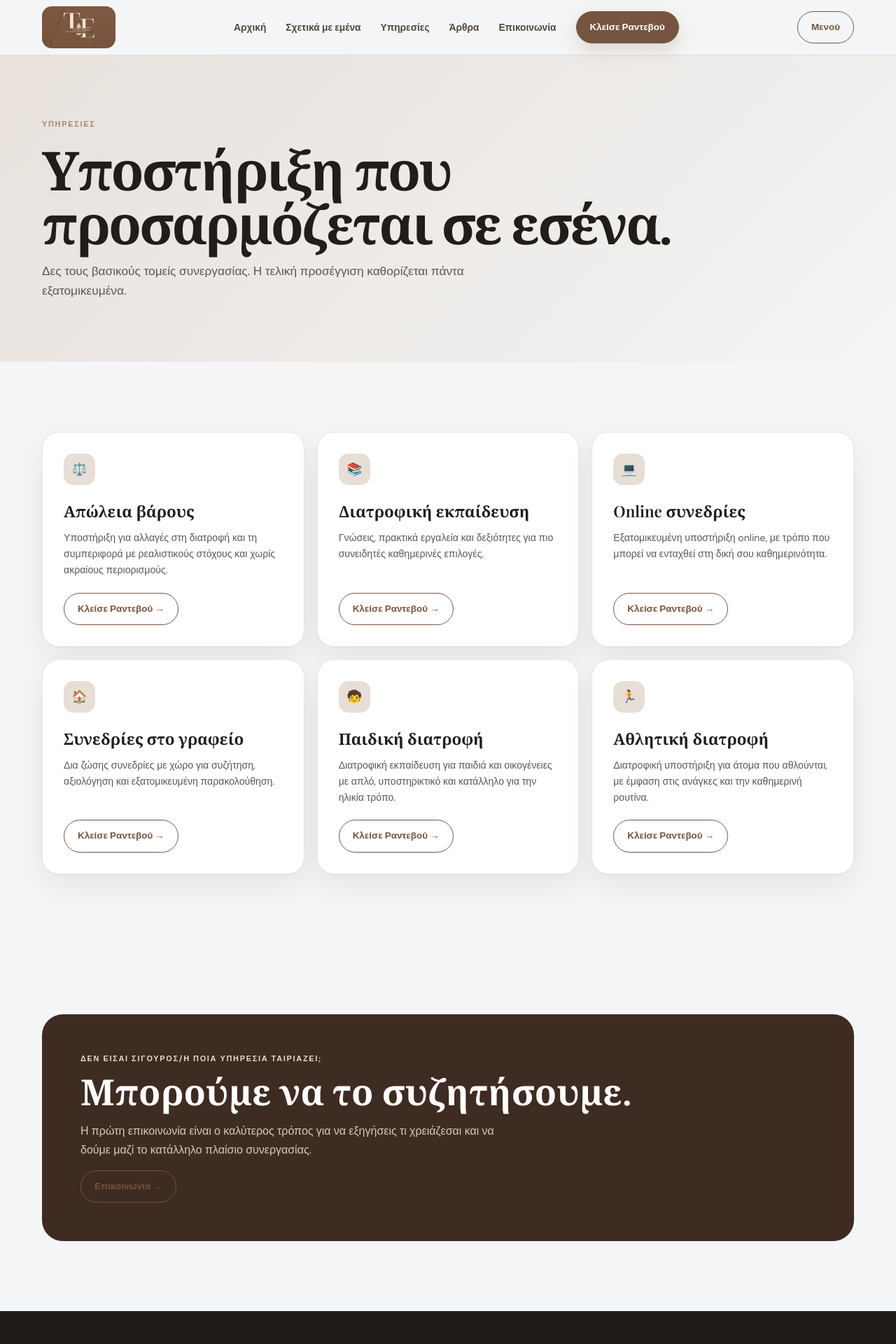
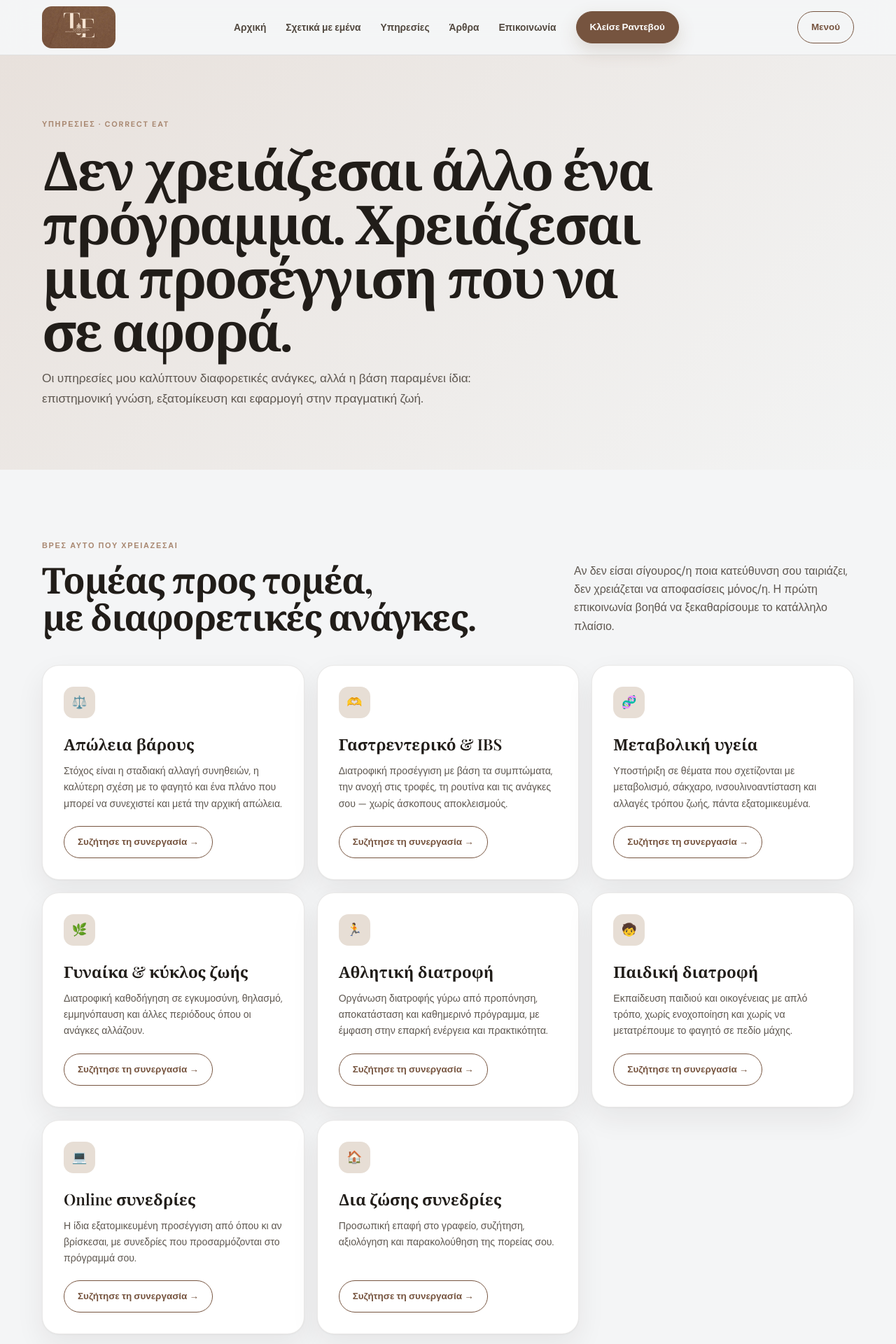
Before and after one commit to correcteat/Webpage, a Next.js app: page /ypiresies in a window 1280 px wide. Shown: the top 1920 px of the page at 70% size. Built offline with nearby package versions, Linux system fonts and the light colour scheme.

Commit message:
Expand services page with clearer pathways and practical guidance

```diff
--- a/app/ypiresies/page.tsx
+++ b/app/ypiresies/page.tsx
@@ -1,4 +1,19 @@
 import Link from 'next/link';
-export const metadata={title:'Υπηρεσίες',description:'Υπηρεσίες διατροφικής υποστήριξης από την Ευδοξία Τσιτάκη.'};
-const services=[['⚖️','Απώλεια βάρους','Υποστήριξη για αλλαγές στη διατροφή και τη συμπεριφορά με ρεαλιστικούς στόχους και χωρίς ακραίους περιορισμούς.'],['📚','Διατροφική εκπαίδευση','Γνώσεις, πρακτικά εργαλεία και δεξιότητες για πιο συνειδητές καθημερινές επιλογές.'],['💻','Online συνεδρίες','Εξατομικευμένη υποστήριξη online, με τρόπο που μπορεί να ενταχθεί στη δική σου καθημερινότητα.'],['🏠','Συνεδρίες στο γραφείο','Δια ζώσης συνεδρίες με χώρο για συζήτηση, αξιολόγηση και εξατομικευμένη παρακολούθηση.'],['🧒','Παιδική διατροφή','Διατροφική εκπαίδευση για παιδιά και οικογένειες με απλό, υποστηρικτικό και κατάλληλο για την ηλικία τρόπο.'],['🏃','Αθλητική διατροφή','Διατροφική υποστήριξη για άτομα που αθλούνται, με έμφαση στις ανάγκες και την καθημερινή ρουτίνα.']];
-export default function Services(){return <main><section className="page-hero"><div className="container"><div className="eyebrow">Υπηρεσίες</div><h1>Υποστήριξη που προσαρμόζεται σε εσένα.</h1><p>Δες τους βασικούς τομείς συνεργασίας. Η τελική προσέγγιση καθορίζεται πάντα εξατομικευμένα.</p></div></section><section className="section"><div className="container services-grid">{services.map(([icon,title,text])=><article className="card service" style={{minHeight:300}} key={title}><div className="icon">{icon}</div><h3>{title}</h3><p>{text}</p><Link className="btn ghost" href="/epikoinonia#rantevou">Κλείσε Ραντεβού →</Link></article>)}</div></section><section className="section alt"><div className="container cta"><div className="eyebrow" style={{color:'#eadcca'}}>Δεν είσαι σίγουρος/η ποια υπηρεσία ταιριάζει;</div><h2>Μπορούμε να το συζητήσουμε.</h2><p>Η πρώτη επικοινωνία είναι ο καλύτερος τρόπος για να εξηγήσεις τι χρειάζεσαι και να δούμε μαζί το κατάλληλο πλαίσιο συνεργασίας.</p><Link className="btn ghost" href="/epikoinonia">Επικοινωνία →</Link></div></section></main>}
+export const metadata={title:'Υπηρεσίες',description:'Εξατομικευμένη διατροφική υποστήριξη από την Ευδοξία Τσιτάκη.'};
+const services=[
+ ['⚖️','Απώλεια βάρους','Στόχος είναι η σταδιακή αλλαγή συνηθειών, η καλύτερη σχέση με το φαγητό και ένα πλάνο που μπορεί να συνεχιστεί και μετά την αρχική απώλεια.'],
+ ['🫶','Γαστρεντερικό & IBS','Διατροφική προσέγγιση με βάση τα συμπτώματα, την ανοχή στις τροφές, τη ρουτίνα και τις ανάγκες σου — χωρίς άσκοπους αποκλεισμούς.'],
+ ['🧬','Μεταβολική υγεία','Υποστήριξη σε θέματα που σχετίζονται με μεταβολισμό, σάκχαρο, ινσουλινοαντίσταση και αλλαγές τρόπου ζωής, πάντα εξατομικευμένα.'],
+ ['🌿','Γυναίκα & κύκλος ζωής','Διατροφική καθοδήγηση σε εγκυμοσύνη, θηλασμό, εμμηνόπαυση και άλλες περιόδους όπου οι ανάγκες αλλάζουν.'],
+ ['🏃','Αθλητική διατροφή','Οργάνωση διατροφής γύρω από προπόνηση, αποκατάσταση και καθημερινό πρόγραμμα, με έμφαση στην επαρκή ενέργεια και πρακτικότητα.'],
+ ['🧒','Παιδική διατροφή','Εκπαίδευση παιδιού και οικογένειας με απλό τρόπο, χωρίς ενοχοποίηση και χωρίς να μετατρέπουμε το φαγητό σε πεδίο μάχης.'],
+ ['💻','Online συνεδρίες','Η ίδια εξατομικευμένη προσέγγιση από όπου κι αν βρίσκεσαι, με συνεδρίες που προσαρμόζονται στο πρόγραμμά σου.'],
+ ['🏠','Δια ζώσης συνεδρίες','Προσωπική επαφή στο γραφείο, συζήτηση, αξιολόγηση και παρακολούθηση της πορείας σου.'],
+];
+const process=[['01','Αξιολόγηση','Καταγράφουμε την εικόνα σου, τους στόχους, τις δυσκολίες και την καθημερινότητά σου.'],['02','Σχεδιασμός','Δημιουργείται ένα πρακτικό πλαίσιο διατροφής προσαρμοσμένο σε εσένα.'],['03','Παρακολούθηση','Επανεξετάζουμε τι λειτουργεί, τι χρειάζεται αλλαγή και πώς συνεχίζουμε.']];
+export default function Services(){return <main>
+ <section className="page-hero"><div className="container"><div className="eyebrow">Υπηρεσίες · Correct Eat</div><h1>Δεν χρειάζεσαι άλλο ένα πρόγραμμα. Χρειάζεσαι μια προσέγγιση που να σε αφορά.</h1><p>Οι υπηρεσίες μου καλύπτουν διαφορετικές ανάγκες, αλλά η βάση παραμένει ίδια: επιστημονική γνώση, εξατομίκευση και εφαρμογή στην πραγματική ζωή.</p></div></section>
+ <section className="section"><div className="container"><div className="section-head modern-head"><div><div className="eyebrow">Βρες αυτό που χρειάζεσαι</div><h2>Τομέας προς τομέα,<br/>με διαφορετικές ανάγκες.</h2></div><p>Αν δεν είσαι σίγουρος/η ποια κατεύθυνση σου ταιριάζει, δεν χρειάζεται να αποφασίσεις μόνος/η. Η πρώτη επικοινωνία βοηθά να ξεκαθαρίσουμε το κατάλληλο πλαίσιο.</p></div><div className="services-grid">{services.map(([icon,title,text])=><article className="card service" key={title}><div className="icon">{icon}</div><h3>{title}</h3><p>{text}</p><Link className="btn ghost" href="/epikoinonia#rantevou">Συζήτησε τη συνεργασία →</Link></article>)}</div></div></section>
+ <section className="section section-soft"><div className="container"><div className="method-top"><div><div className="eyebrow">Η διαδικασία</div><h2>Απλά βήματα.<br/>Καθαρή κατεύθυνση.</h2></div><div className="method-intro"><span>Η πρώτη συνεδρία δεν είναι «τεστ».</span><p>Είναι ο χώρος όπου γνωριζόμαστε, βάζουμε προτεραιότητες και αποφασίζουμε μαζί τι έχει πραγματικά νόημα να αλλάξει.</p></div></div><div className="steps-grid">{process.map(([n,t,d])=><article className="step" key={n}><span>{n}</span><h3>{t}</h3><p>{d}</p></article>)}</div></div></section>
+ <section className="section"><div className="container cta-modern"><div className="eyebrow">Δεν ξέρεις από πού να ξεκινήσεις;</div><h2>Ξεκίνα με μια συζήτηση.</h2><p>Πες μου τι σε απασχολεί και ποιος είναι ο στόχος σου. Από εκεί μπορούμε να καθορίσουμε το κατάλληλο πλαίσιο συνεργασίας.</p><Link className="btn primary btn-large" href="/epikoinonia#rantevou">Κλείσε ραντεβού ↗</Link></div></section>
+ </main>}
```
